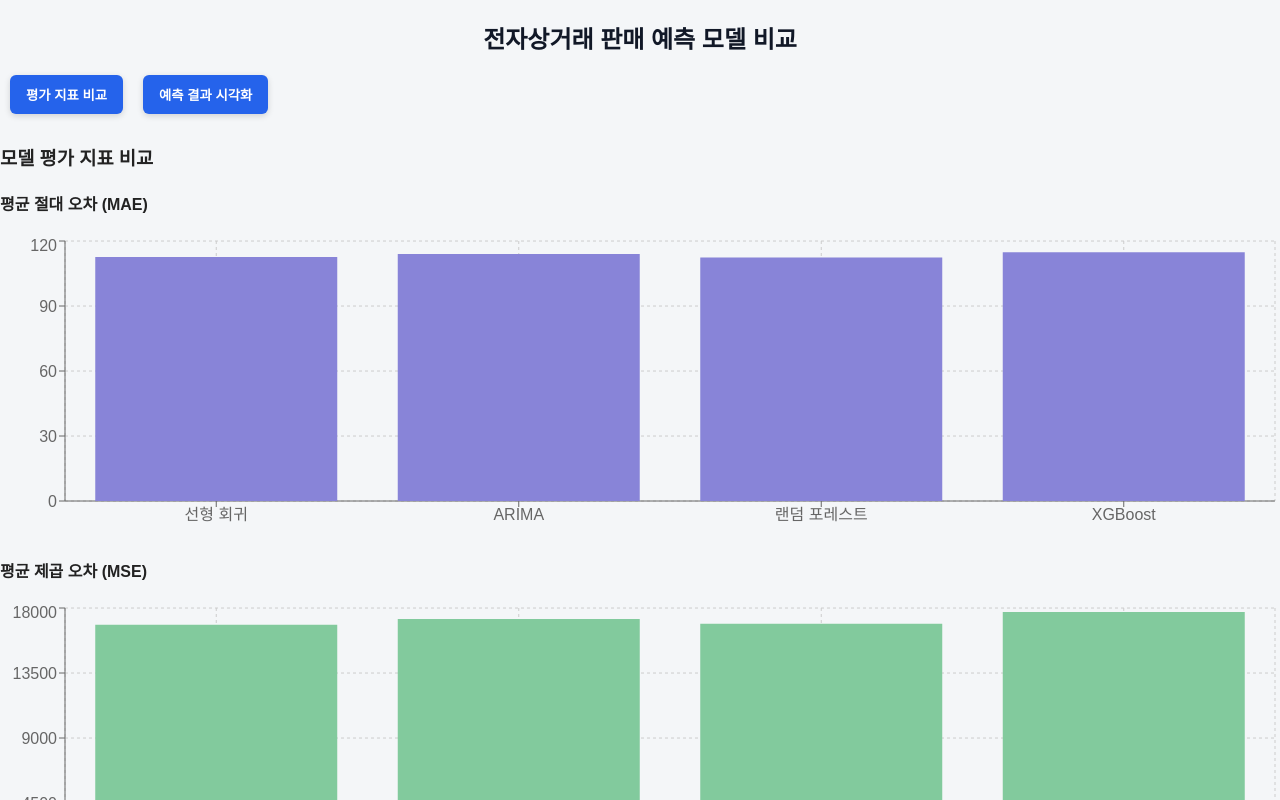
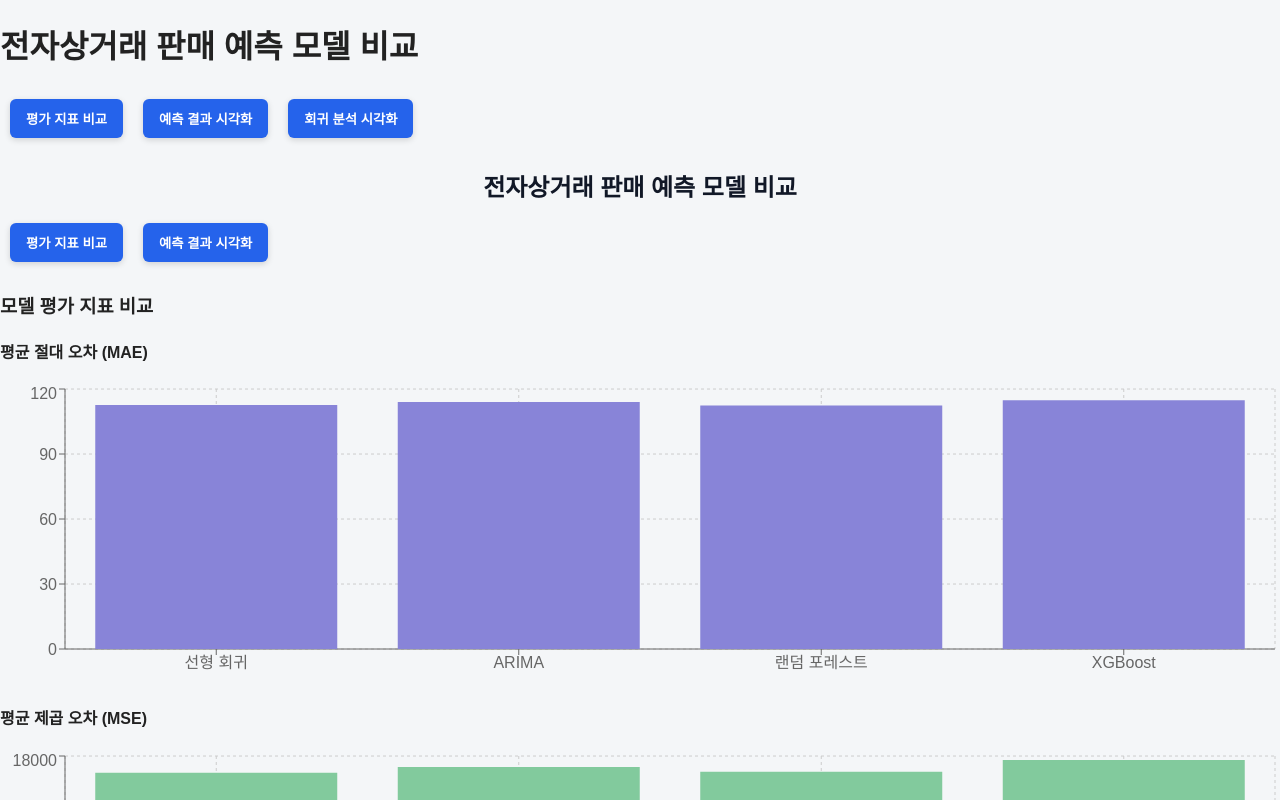
Before and after one commit to JoeyAJ/forecast-dashboard, a React (Create React App) app: page / in a window 1280 px wide. Shown: the top 800 px of the page. Built offline with nearby package versions, Linux system fonts and the light colour scheme; the HTML template or start-up script is replaced by a standard one.

Commit message:
Update App.js

```diff
--- a/src/App.js
+++ b/src/App.js
@@ -1,11 +1,43 @@
 import './index.css';
-import React from 'react';
+import React, { useState } from 'react';
 import ModelComparisonDashboard from './ModelComparisonDashboard';
+import RegressionAnalysisDashboard from './RegressionAnalysisDashboard';
 
 function App() {
+  const [activeTab, setActiveTab] = useState('comparison'); // 默认显示"평가 지표 비교"
+
   return (
     <div>
-      <ModelComparisonDashboard />
+      <h1 className="title">전자상거래 판매 예측 모델 비교</h1>
+
+      {/* 导航栏/标签切换 */}
+      <div className="tabs">
+        <button
+          className={`tab-button ${activeTab === 'comparison' ? 'active' : ''}`}
+          onClick={() => setActiveTab('comparison')}
+        >
+          평가 지표 비교
+        </button>
+        <button
+          className={`tab-button ${activeTab === 'visualization' ? 'active' : ''}`}
+          onClick={() => setActiveTab('visualization')}
+        >
+          예측 결과 시각화
+        </button>
+        <button
+          className={`tab-button ${activeTab === 'regression' ? 'active' : ''}`}
+          onClick={() => setActiveTab('regression')}
+        >
+          회귀 분석 시각화
+        </button>
+      </div>
+
+      {/* 内容区域 */}
+      <div className="content">
+        {activeTab === 'comparison' && <ModelComparisonDashboard />}
+        {activeTab === 'visualization' && <div>예측 결과 시각화 내용</div>} {/* 如果您已有此组件，替换此行 */}
+        {activeTab === 'regression' && <RegressionAnalysisDashboard />}
+      </div>
     </div>
   );
 }
```
